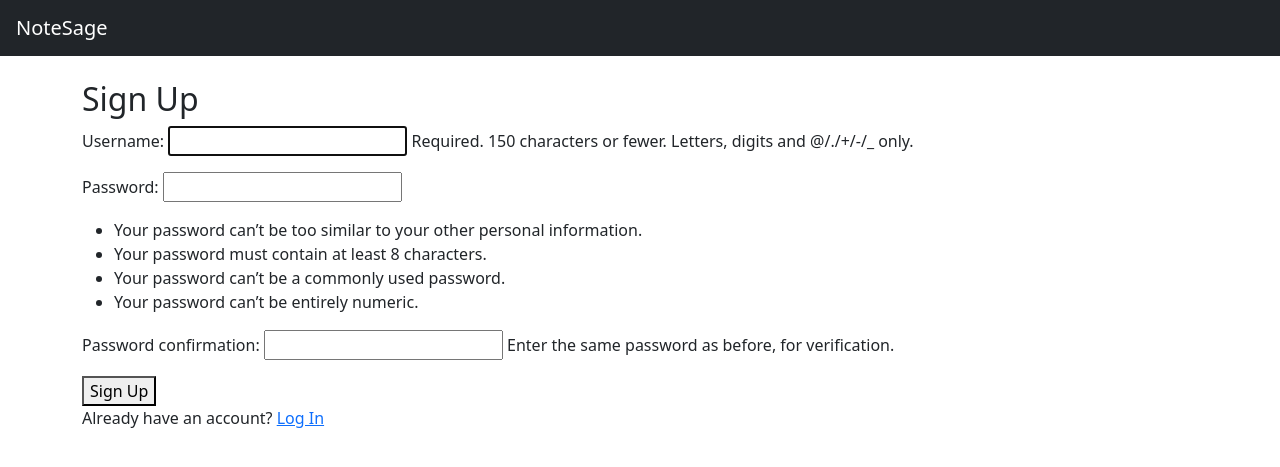
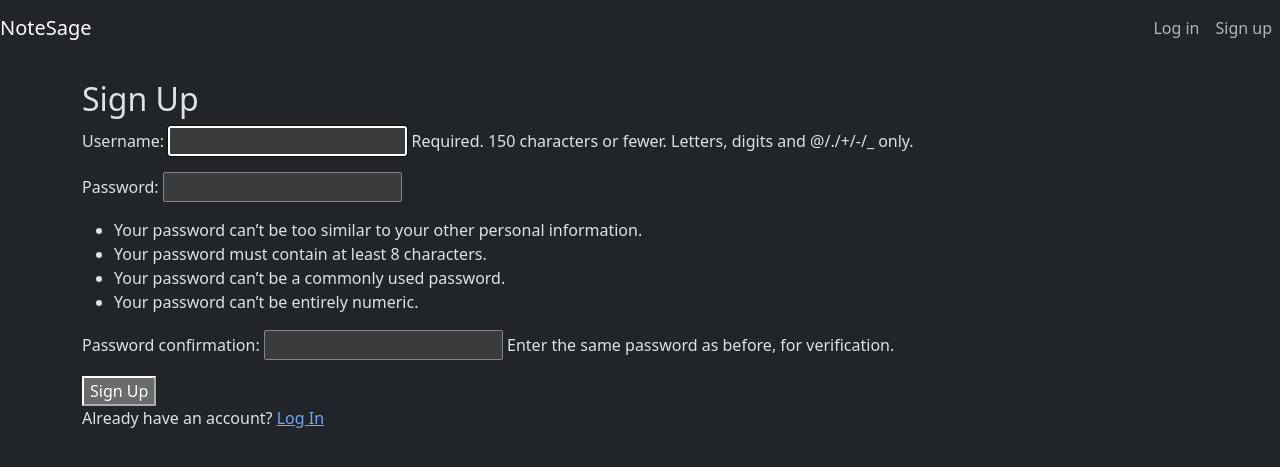
Before and after one commit to itsomshree/notesage, a Django app: page /accounts/signup/ in a window 1280 px wide. Shown: the top 467 px of the page. Run offline with Django 5.2, Linux system fonts and the light colour scheme.

Commit message:
refactor: enhance base.html structure and styling for improved user experience

```diff
--- a/templates/base.html
+++ b/templates/base.html
@@ -1,33 +1,49 @@
-<!DOCTYPE html>
-<html lang="en">
+{% load static %}<!DOCTYPE html>
+<html lang="en" data-bs-theme="dark">
 
 <head>
     <meta charset="UTF-8">
     <meta name="viewport" content="width=device-width, initial-scale=1.0">
     <title>{% block title %}NoteSage{% endblock %}</title>
+    <link rel="preconnect" href="https://fonts.googleapis.com">
+    <link rel="preconnect" href="https://fonts.gstatic.com" crossorigin>
+    <link
+        href="https://fonts.googleapis.com/css2?family=Instrument+Sans:wght@400;500;600&family=Newsreader:opsz,wght@6..72,400;6..72,600&display=swap"
+        rel="stylesheet">
     <link href="https://cdn.jsdelivr.net/npm/bootstrap@5.3.3/dist/css/bootstrap.min.css" rel="stylesheet">
-
+    <link href="{% static 'css/style.css' %}" rel="stylesheet">
 </head>
 
 <body>
-    <nav class="navbar navbar-expand navbar-dark bg-dark px-3">
+    <nav class="navbar navbar-expand site-nav">
         <a href="/" class="navbar-brand">NoteSage</a>
+        <ul class="navbar-nav ms-auto align-items-center">
+            {% if user.is_authenticated %}
+            <li class="nav-item nav-user">{{ user.username }}</li>
+            <li class="nav-item">
+                <form method="post" action="{% url 'logout' %}" class="m-0">
+                    {% csrf_token %}
+                    <button type="submit" class="nav-btn">Log out</button>
+                </form>
+            </li>
+            {% else %}
+            <li class="nav-item"><a class="nav-link" href="{% url 'login' %}">Log in</a></li>
+            <li class="nav-item"><a class="nav-link" href="{% url 'signup' %}">Sign up</a></li>
+            {% endif %}
+        </ul>
     </nav>
-    <div class="container mt-4">
+
+    <main class="container content mt-4">
         {% if messages %}
         {% for message in messages %}
         <div class="alert alert-info">{{ message }}</div>
         {% endfor %}
         {% endif %}
         {% block content %}{% endblock %}
-    </div>
+    </main>
 
     {% if user.is_authenticated %}
-    <a href="{% url 'ask' %}" title="Ask AI"
-        class="btn btn-primary rounded-circle position-fixed d-flex align-items-center justify-content-center" style="bottom: 24px; right: 24px; width: 64px; height: 64px;
-              box-shadow: 0 4px 12px rgba(0,0,0,0.35); z-index: 1050; font-size: 0.85rem;">
-        Ask
-    </a>
+    <a href="{% url 'ask' %}" title="Ask your notes" class="btn btn-primary ask-fab">Ask Your Note</a>
     {% endif %}
 </body>
 
```
